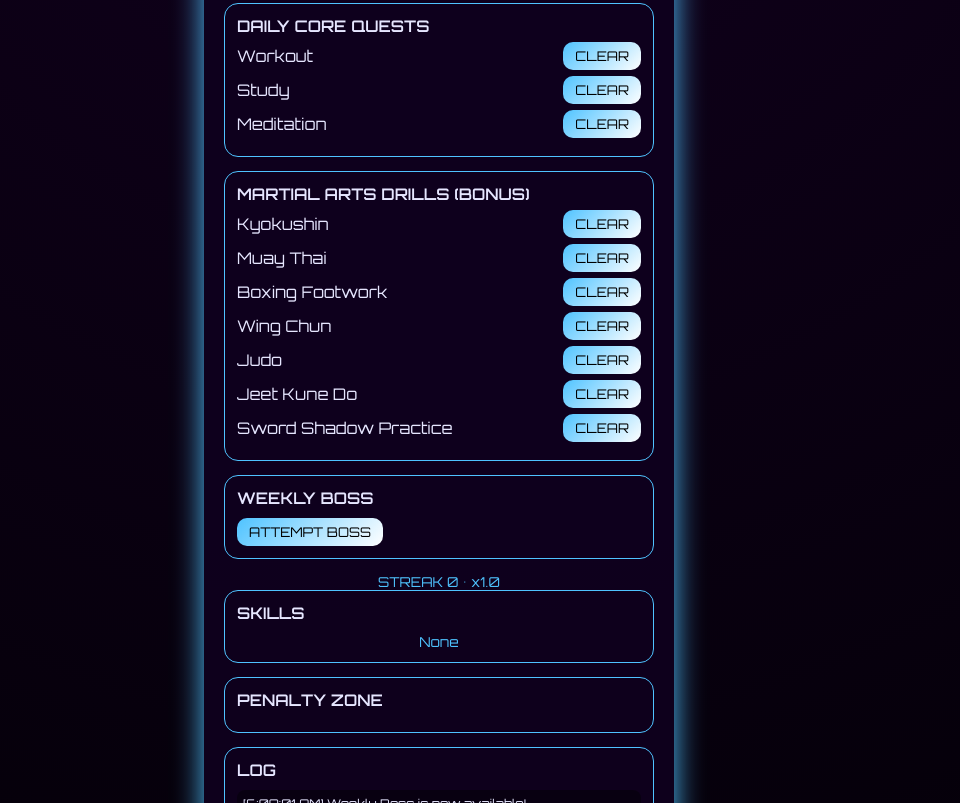
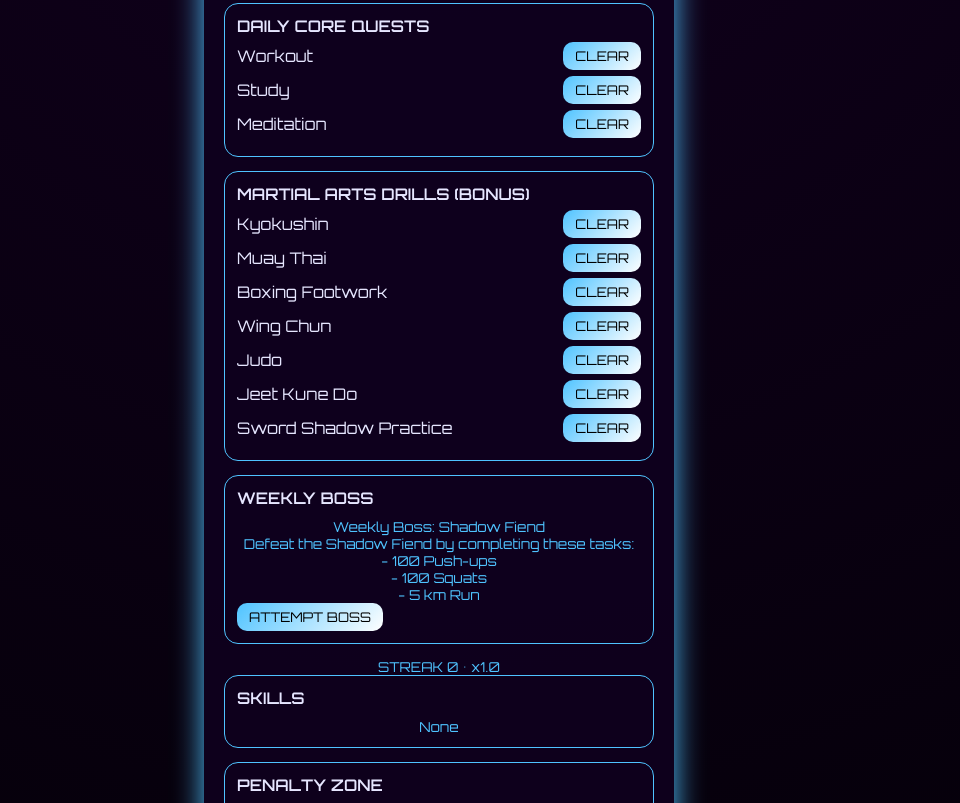
Before and after one commit to suryanshchatterjee93-lab/Solo-levelling-system-, a plain HTML site: page index.html in a window 1280 px wide. Shown: the part 369-1172 px from the top of the page, without its empty margins (201-1161 px from the left). Drawn offline with Linux system fonts and the light colour scheme.

Commit message:
Implement weekly boss task feature
Added weekly boss task with details for completion.

```diff
--- a/index.html
+++ b/index.html
@@ -94,6 +94,13 @@ var dailyQuests = { workout:false, study:false, meditation:false };
 var lastResetDate = localStorage.getItem('lastResetDate') || null;
 var skillFlags = {};
 var shadowMonarchUnlocked = false;
+var bossTask = {
+  name: "Weekly Boss: Shadow Fiend",
+  description: "Defeat the Shadow Fiend by completing these tasks:\n" +
+               "- 100 Push-ups\n" +
+               "- 100 Squats\n" +
+               "- 5 km Run"
+};
 
 /* ================= SAVE / LOAD ================= */
 function saveGame(){
@@ -217,8 +224,16 @@ function updateUI(){
   var s; for(s in baseStats){ document.getElementById(s).innerText=baseStats[s]; }
   document.getElementById('streakBox').innerText='STREAK '+streak+' • x'+multiplier.toFixed(1);
   document.getElementById('skills').innerText=Object.keys(skillFlags).join(' • ')||'None';
+  updateBossUI();
 }
-
+function updateBossUI(){
+  var bossDiv = document.getElementById('boss');
+  if(!bossDefeated){
+    bossDiv.innerText = bossTask.name + "\n" + bossTask.description;
+  } else {
+    bossDiv.innerText = bossTask.name + "\n[BOSS DEFEATED]";
+  }
+}
 /* ================= INIT ================= */
 loadGame();
 checkDailyResetByDate();
```
